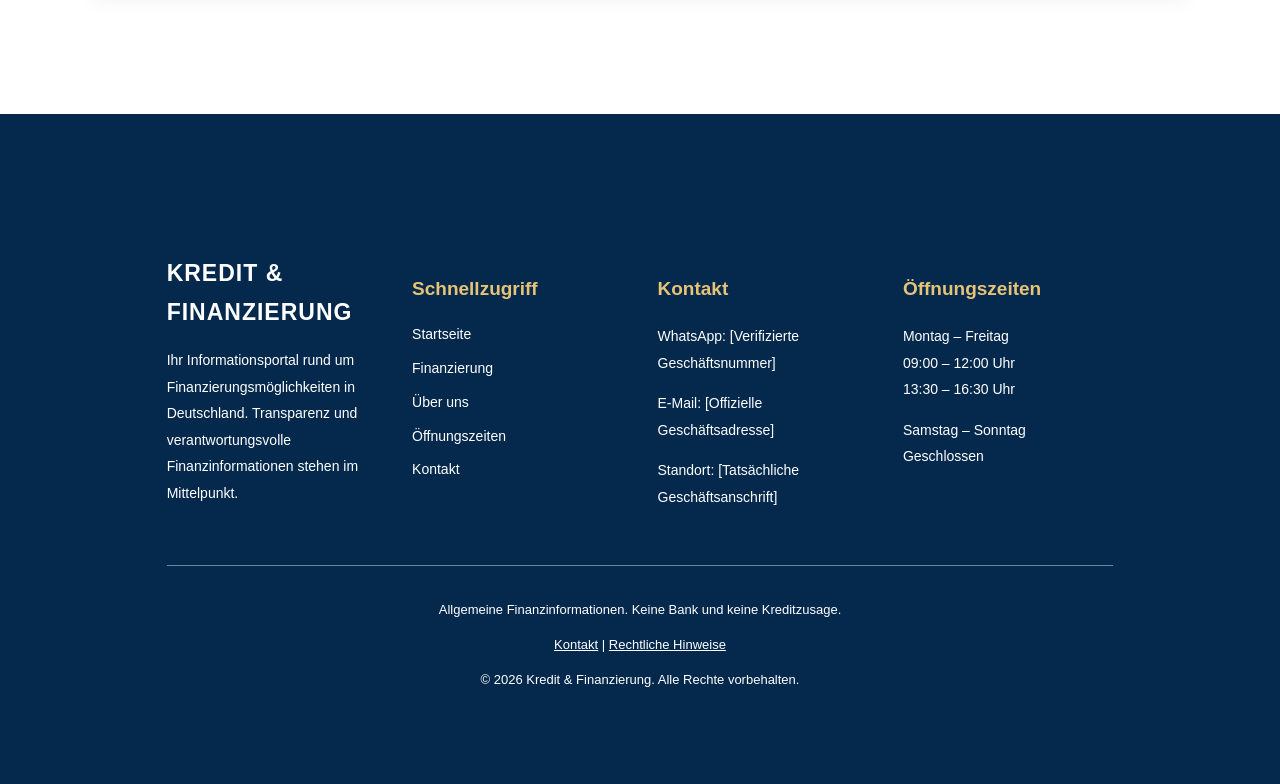
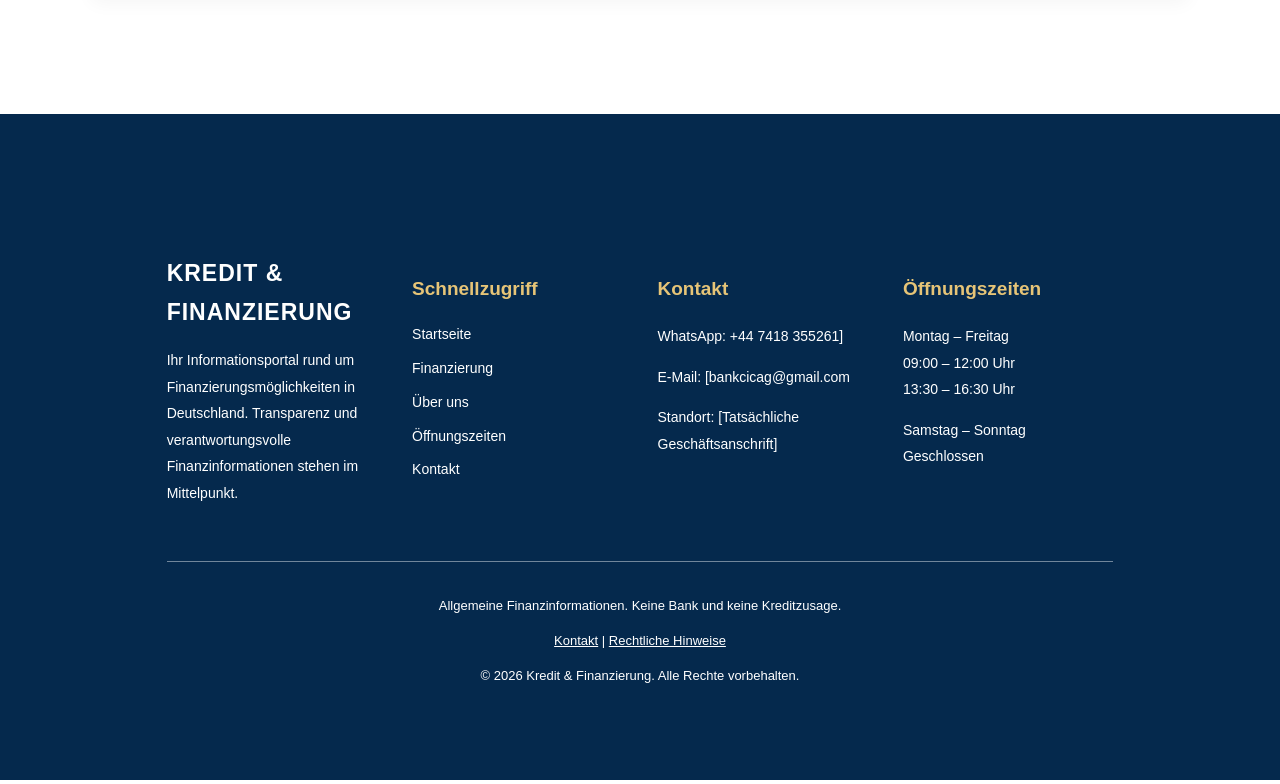
Before and after one commit to Erichgroh/Index-, a plain HTML site: page index.html in a window 1280 px wide. Shown: the part 4072-4856 px from the top of the page. Drawn offline with Linux system fonts and the light colour scheme.

Commit message:
Update contact information in footer

```diff
--- a/index.html
+++ b/index.html
@@ -560,11 +560,11 @@ footer .footer-bottom {
       <h3>Kontakt</h3>
 
       <p>
-        WhatsApp: [Verifizierte Geschäftsnummer]
+        WhatsApp: +44 7418 355261]
       </p>
 
       <p>
-        E-Mail: [Offizielle Geschäftsadresse]
+        E-Mail: [bankcicag@gmail.com
       </p>
 
       <p>
```
